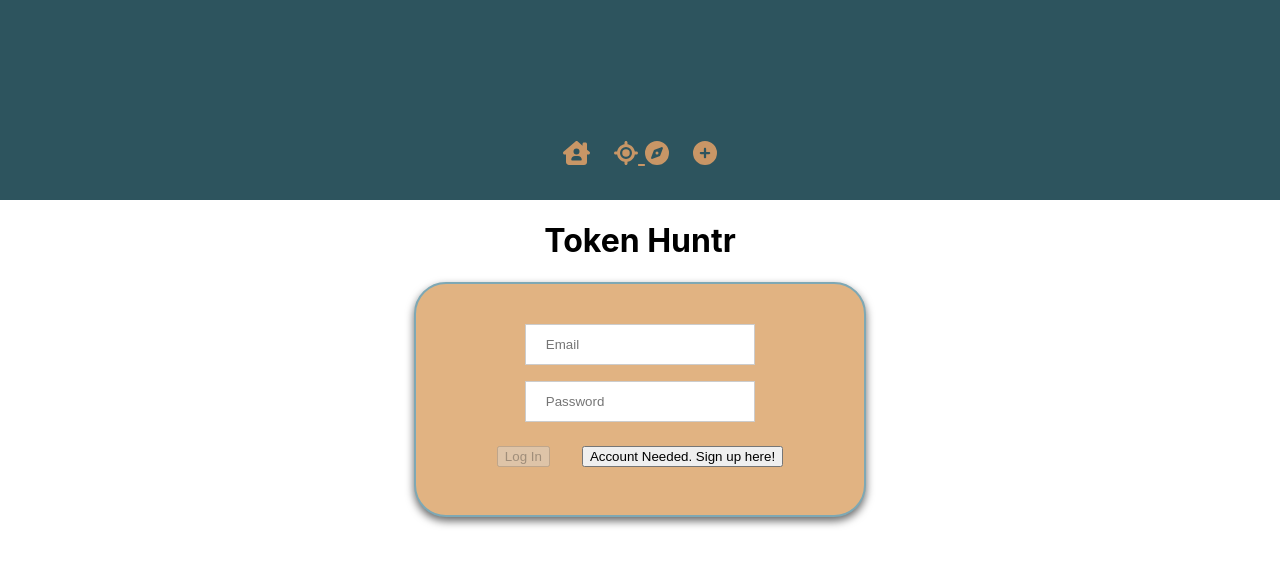
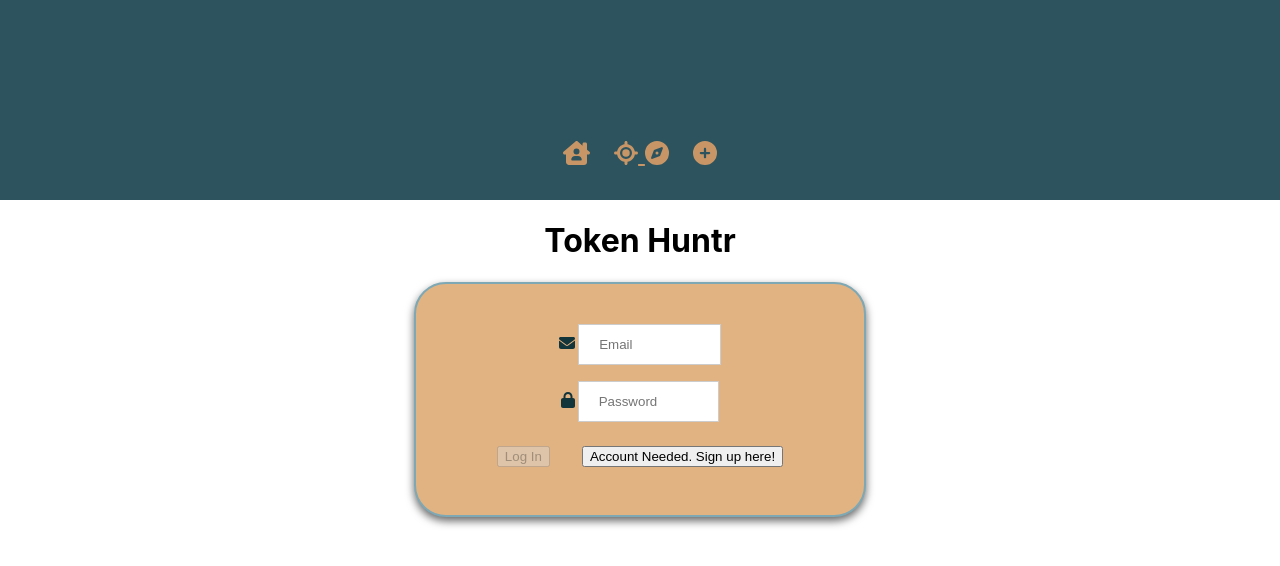
Before and after one commit to Job85/token-huntr-app, a React (Create React App) app: page /login in a window 1280 px wide. Shown: the top 566 px of the page. Built offline with nearby package versions, Linux system fonts and the light colour scheme.

Commit message:
added icons next to email and password input fields

```diff
--- a/src/pages/Login.jsx
+++ b/src/pages/Login.jsx
@@ -1,6 +1,8 @@
 import React, { useState } from "react";
 import { LogInUser } from '../services/AuthServices'
 import { useNavigate } from "react-router-dom";
+import { FontAwesomeIcon } from "@fortawesome/react-fontawesome";
+import { faLock, faEnvelope } from '@fortawesome/free-solid-svg-icons';
 
 const LogIn = (props) => {
     let navigate = useNavigate()
@@ -32,7 +34,8 @@ const LogIn = (props) => {
             <div className="card-overlay">
                 <form className="form" onSubmit={handleLogin}>
                     <div className="input-wrapper">
-                        {/* <label htmlFor="email">Email</label> */}
+                        <label htmlFor="email">
+                            <FontAwesomeIcon icon={faEnvelope} className='icon' />
                             <input
                                 onChange={handleChange}
                                 type="email"
@@ -41,9 +44,11 @@ const LogIn = (props) => {
                                 value={formValues.email}
                                 required
                             />
+                        </label>
                     </div>
                     <div className="input-wrapper">
-                        {/* <label htmlFor="password">Password</label> */}
+                        <label htmlFor="password">
+                            <FontAwesomeIcon icon={faLock} className='icon' />
                             <input
                                 onChange={handleChange}
                                 type="password"
@@ -52,6 +57,7 @@ const LogIn = (props) => {
                                 value={formValues.password}
                                 required
                             />
+                        </label>
                     </div>
                     <button
                         className='landing-button'
--- a/src/pages/PageStyles.css
+++ b/src/pages/PageStyles.css
@@ -60,3 +60,7 @@ input[type=password] {
     display: flex;
     flex-direction: column;
 }
+
+.icon {
+    padding-right: .2rem;
+}
```
Lines whose indentation alone changed are shown as unchanged.
